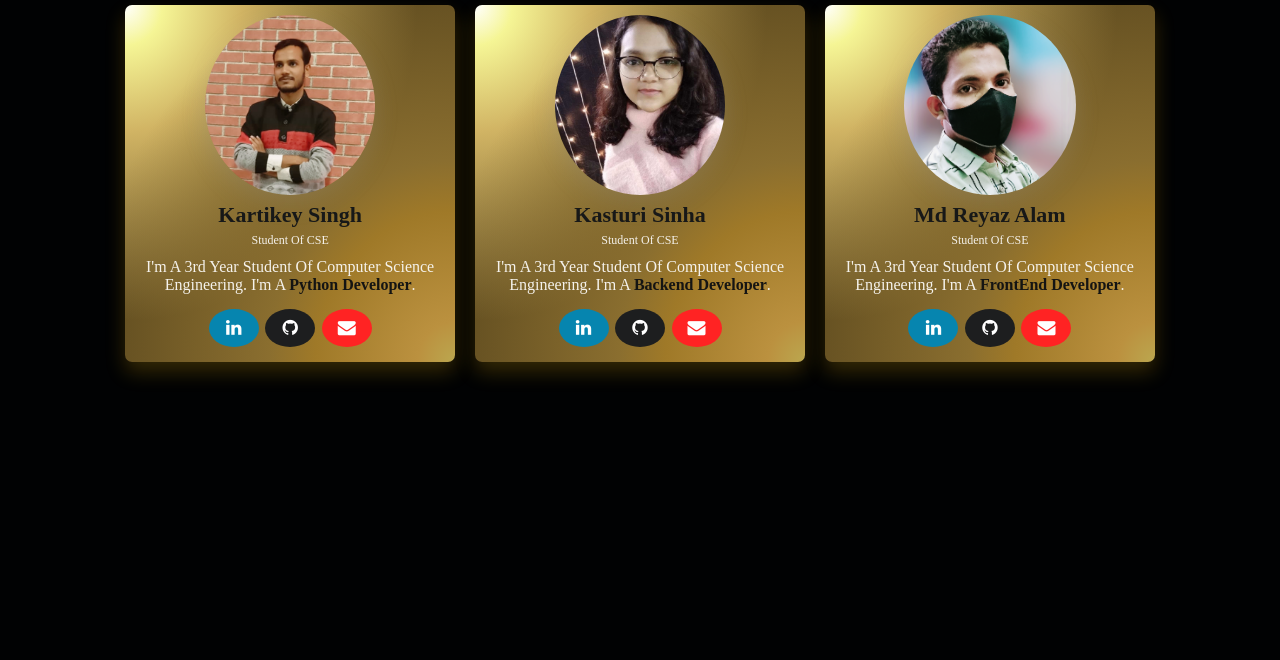
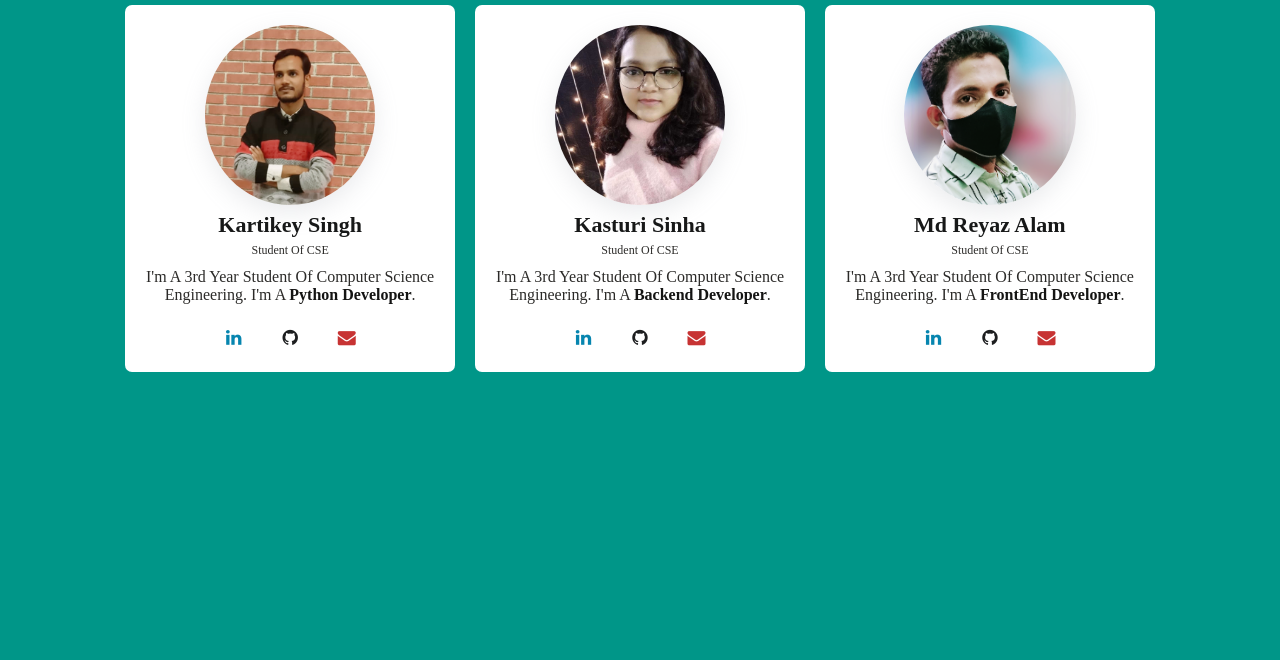
Before and after one commit to reyaz-mra/team, a plain HTML site: page index.html in a window 1280 px wide. Shown: the part 140-800 px from the top of the page. Drawn offline with Linux system fonts and the light colour scheme.

Commit message:
Update style.css

```diff
--- a/style.css
+++ b/style.css
@@ -14,8 +14,8 @@ html{
     overflow-x: hidden;
 }
 body{
-    color: #f5f2ec;
-    background:  #010203;
+    color: #2b2a28;
+    background:  #009688;
 }
 
 section{
@@ -26,7 +26,7 @@ section{
 }
 .heading{
     text-align: center;
-    color:#c59733;
+    color:#262829;
     -webkit-background-clip: text;
     background-clip: text;
     font-size: 3.5rem;
@@ -41,13 +41,12 @@ section{
     flex-wrap: wrap;
 }
 .review .box-container .box{
-    background: radial-gradient(ellipse farthest-corner at right bottom, #bba74f 0%, #bb913f 8%, #9f7928 30%, #8A6E2F 40%, transparent 80%),
-    radial-gradient(ellipse farthest-corner at left top, #FFFFFF 0%, #f5f595 8%, #D1B464 25%, #5d4a1f 62.5%, #5d4a1f 100%);
+    background: white;
     margin: 1rem;
     padding: 1rem;
     text-align: center;
     position: relative;
-    box-shadow: rgba(223, 176, 21, 0.233) 0px 10px 20px, rgba(0, 0, 0, 0.23) 0px 6px 6px;
+    box-shadow: rgba(107, 105, 100, 0.233);
     flex: 1 1 30rem;
     border-radius: .7rem;
 }
@@ -62,22 +61,20 @@ section{
 }
 .review .box-container .box .social-media .fa:hover{
     color: white;
-    background: rgb(137, 245, 104);
+    background: #009688;
     transition: .3s;
 }
 .review .box-container .box .social-media .fa-linkedin{
-    background: rgb(6, 133, 175);
-    color: white;
+    color: rgb(6, 133, 175);
     border-radius: 50%;
 }
 .review .box-container .box .social-media .fa-github{
-    background: rgb(29, 30, 31);
-    color: white;
+    color: rgb(29, 30, 31);;
     border-radius: 50%;
 }
 .review .box-container .box .social-media .fa-envelope{
-    background: rgb(255, 35, 35);
-    color: white;
+
+    color: rgb(199, 51, 51);
     border-radius: 50%;
 }
 .review .box-container .box .user img{
@@ -85,6 +82,7 @@ section{
     box-shadow: rgba(149, 157, 165, 0.2) 0px 8px 24px;
     height: 180px;
     width: auto;
+    margin-top: 1rem;
 }
 .review .box-container .box .user h3{
     font-size: 2.2rem;
```
